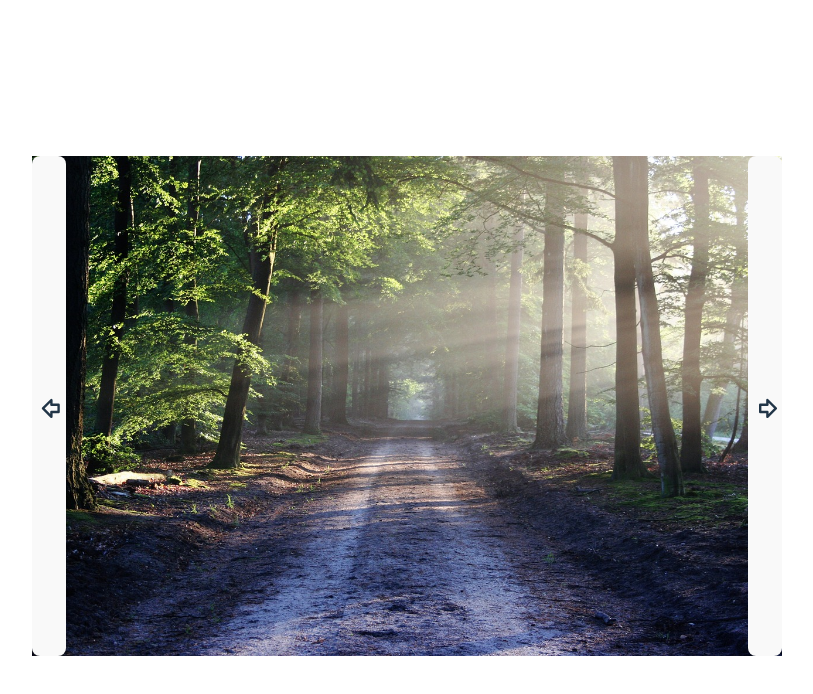
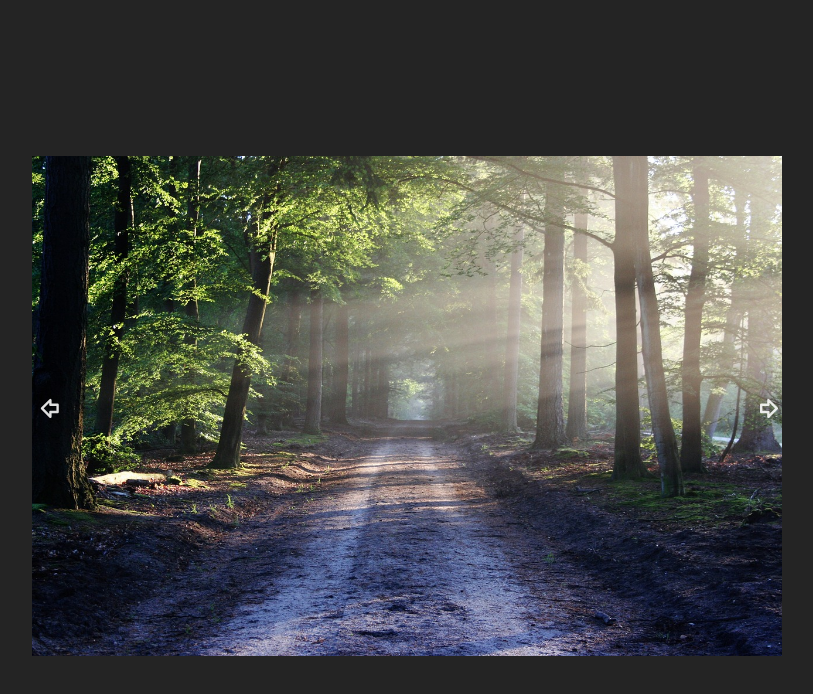
Before and after one commit to tamaskovacs0408/react-slider, a React (Vite) app: page / in a window 1280 px wide. Shown: the top 694 px of the page, without its empty margins (233-1046 px from the left). Built offline with nearby package versions, Linux system fonts and the light colour scheme.

Commit message:
remove default settings

```diff
--- a/src/index.scss
+++ b/src/index.scss
@@ -17,12 +17,6 @@
   -moz-osx-font-smoothing: grayscale;
 }
 
-a {
-  font-weight: 500;
-  color: #646cff;
-  text-decoration: inherit;
-}
-
 body {
   margin: 0;
   display: flex;
@@ -32,34 +26,3 @@
   min-width: 320px;
   min-height: 100vh;
 }
-
-h1 {
-  font-size: 3.2em;
-  line-height: 1.1;
-}
-
-button {
-  border-radius: 8px;
-  border: 1px solid transparent;
-  padding: 0.6em 1.2em;
-  font-size: 1em;
-  font-weight: 500;
-  font-family: inherit;
-  background-color: #1a1a1a;
-  cursor: pointer;
-  transition: border-color 0.25s;
-
-}
-
-@media (prefers-color-scheme: light) {
-  :root {
-    color: #213547;
-    background-color: #ffffff;
-  }
-  a:hover {
-    color: #747bff;
-  }
-  button {
-    background-color: #f9f9f9;
-  }
-}
```
